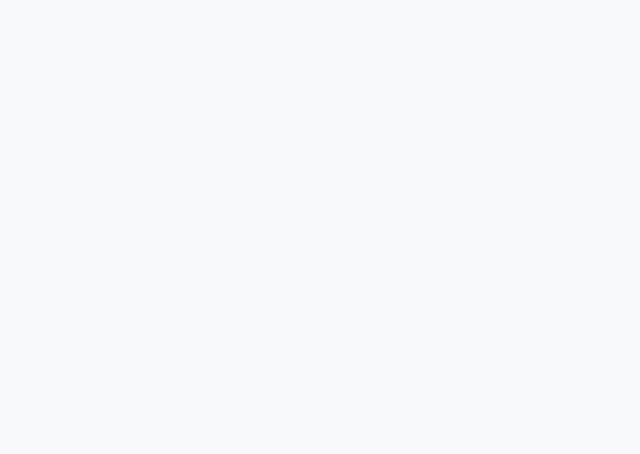
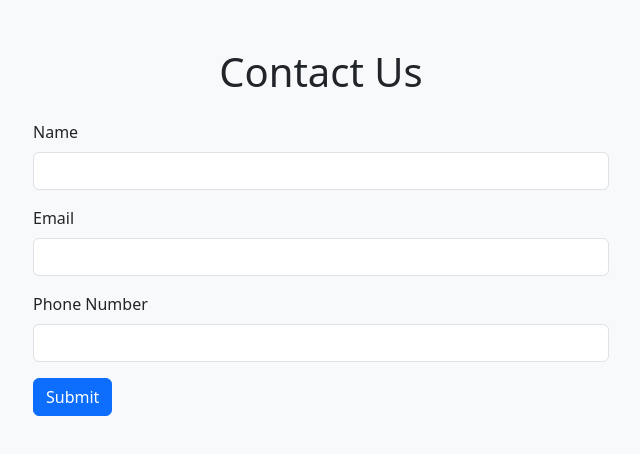
Before and after one commit to Kapil0212/ecommerce-react, a React (Vite) app: page /contact in a window 1280 px wide. Before the commit this address had no page. Shown: the top 454 px of the page, without its empty margins (319-959 px from the left). Built offline with nearby package versions, Linux system fonts and the light colour scheme.

Commit message:
Add Contact Us page with Firebase

```diff
--- a/package.json
+++ b/package.json
@@ -14,7 +14,7 @@
     "react": "latest",
     "react-bootstrap": "latest",
     "react-dom": "latest",
-    "react-router-dom": "^7.18.3",
+    "react-router-dom": "^5.3.4",
     "vite": "latest"
   }
 }
--- a/src/App.jsx
+++ b/src/App.jsx
@@ -8,12 +8,19 @@ import {
   Navbar,
   Badge,
 } from 'react-bootstrap';
-import { Routes, Route, NavLink } from 'react-router-dom';
+
+import {
+  Switch,
+  Route,
+  NavLink,
+} from 'react-router-dom';
 
 import Home from './components/Home';
 import About from './components/About';
+import Cart from './components/Cart';
 import Films from './components/Films';
-import Cart from './components/Cart';
+import Contact from './components/Contact';
+
 import { useCart } from './context/CartContext';
 
 const productsArr = [
@@ -53,20 +60,38 @@ function Store() {
         <Navbar.Brand>Ecommerce Store</Navbar.Brand>
 
         <div className="d-flex align-items-center gap-3 ms-auto">
-          <NavLink to="/" className="text-white text-decoration-none">
+
+          <NavLink
+            to="/"
+            className="text-white text-decoration-none"
+          >
             Home
           </NavLink>
 
-          <NavLink to="/about" className="text-white text-decoration-none">
+          <NavLink
+            to="/about"
+            className="text-white text-decoration-none"
+          >
             About
+          </NavLink>
+
+          <NavLink
+            to="/contact"
+            className="text-white text-decoration-none"
+          >
+            Contact Us
           </NavLink>
 
           <Button
             variant="outline-light"
             onClick={() => setShowCart(!showCart)}
           >
-            🛒 Cart <Badge bg="danger">{cartItemCount}</Badge>
+            🛒 Cart{' '}
+            <Badge bg="danger">
+              {cartItemCount}
+            </Badge>
           </Button>
+
         </div>
       </Navbar>
 
@@ -74,12 +99,21 @@ function Store() {
         <Cart />
       ) : (
         <Container className="py-5">
-          <h1 className="text-center mb-5">Products</h1>
+          <h1 className="text-center mb-5">
+            Products
+          </h1>
 
           <Row className="g-4 justify-content-center">
             {productsArr.map((product) => (
-              <Col key={product.title} xs={12} sm={6} md={4} lg={3}>
+              <Col
+                key={product.title}
+                xs={12}
+                sm={6}
+                md={4}
+                lg={3}
+              >
                 <Card className="h-100 shadow-sm">
+
                   <Card.Img
                     variant="top"
                     src={product.imageUrl}
@@ -88,7 +122,10 @@ function Store() {
                   />
 
                   <Card.Body className="text-center">
-                    <Card.Title>{product.title}</Card.Title>
+
+                    <Card.Title>
+                      {product.title}
+                    </Card.Title>
 
                     <Card.Text className="fw-bold">
                       ₹{product.price}
@@ -100,6 +137,7 @@ function Store() {
                     >
                       Add to Cart
                     </Button>
+
                   </Card.Body>
                 </Card>
               </Col>
@@ -113,12 +151,29 @@ function Store() {
 
 function App() {
   return (
-    <Routes>
-      <Route path="/" element={<Home />} />
-      <Route path="/store" element={<Store />} />
-      <Route path="/films" element={<Films />} />
-      <Route path="/about" element={<About />} />
-    </Routes>
+    <Switch>
+
+      <Route path="/about">
+        <About />
+      </Route>
+
+      <Route path="/contact">
+        <Contact />
+      </Route>
+
+      <Route path="/films">
+        <Films />
+      </Route>
+
+      <Route path="/store">
+        <Store />
+      </Route>
+
+      <Route path="/">
+        <Home />
+      </Route>
+
+    </Switch>
   );
 }
 
--- /dev/null
+++ b/src/components/Contact.jsx
@@ -0,0 +1,97 @@
+import { useState } from 'react';
+import { Container, Form, Button } from 'react-bootstrap';
+
+const DATABASE_URL =
+  'https://ecommerce-react-d299b-default-rtdb.firebaseio.com/contact';
+
+function Contact() {
+  const [user, setUser] = useState({
+    name: '',
+    email: '',
+    phone: '',
+  });
+
+  const handleChange = (event) => {
+    const { name, value } = event.target;
+
+    setUser((prevUser) => ({
+      ...prevUser,
+      [name]: value,
+    }));
+  };
+
+  const handleSubmit = async (event) => {
+    event.preventDefault();
+
+    try {
+      const response = await fetch(`${DATABASE_URL}.json`, {
+        method: 'POST',
+        body: JSON.stringify(user),
+        headers: {
+          'Content-Type': 'application/json',
+        },
+      });
+
+      if (!response.ok) {
+        throw new Error('Something went wrong');
+      }
+
+      alert('Contact details submitted successfully');
+
+      setUser({
+        name: '',
+        email: '',
+        phone: '',
+      });
+    } catch (error) {
+      console.log(error);
+    }
+  };
+
+  return (
+    <Container className="py-5" style={{ maxWidth: '600px' }}>
+      <h1 className="text-center mb-4">Contact Us</h1>
+
+      <Form onSubmit={handleSubmit}>
+        <Form.Group className="mb-3">
+          <Form.Label>Name</Form.Label>
+          <Form.Control
+            type="text"
+            name="name"
+            value={user.name}
+            onChange={handleChange}
+            required
+          />
+        </Form.Group>
+
+        <Form.Group className="mb-3">
+          <Form.Label>Email</Form.Label>
+          <Form.Control
+            type="email"
+            name="email"
+            value={user.email}
+            onChange={handleChange}
+            required
+          />
+        </Form.Group>
+
+        <Form.Group className="mb-3">
+          <Form.Label>Phone Number</Form.Label>
+          <Form.Control
+            type="tel"
+            name="phone"
+            value={user.phone}
+            onChange={handleChange}
+            required
+          />
+        </Form.Group>
+
+        <Button type="submit">
+          Submit
+        </Button>
+      </Form>
+    </Container>
+  );
+}
+
+export default Contact;
```
Also changed, not shown: 1 other file (tests, documents, lock files or other folders).
